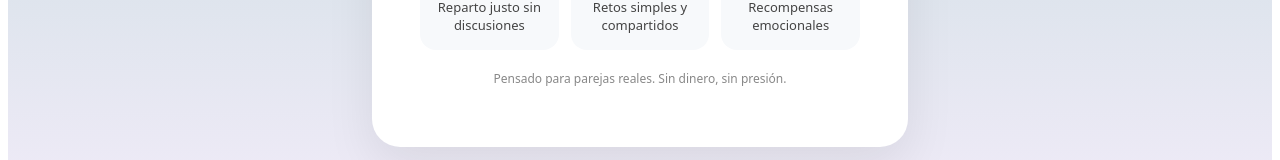
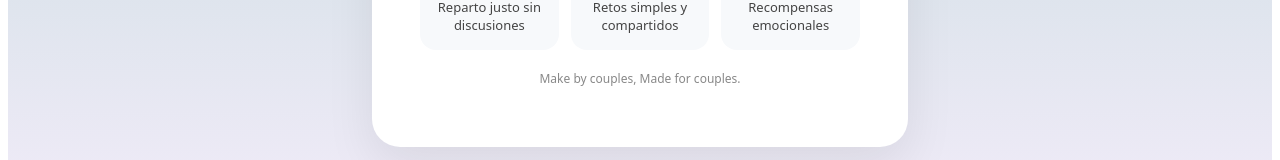
Before and after one commit to twistly-app/twistly-landing, a React (Vite) app: page / in a window 1280 px wide. Shown: the part 695-855 px from the top of the page. Built offline with nearby package versions, Linux system fonts and the light colour scheme.

Commit message:
Update App.tsx

```diff
--- a/src/App.tsx
+++ b/src/App.tsx
@@ -158,7 +158,7 @@ export default function App() {
         </div>
 
         <p style={{ marginTop: 20, fontSize: 12, color: '#888' }}>
-          Pensado para parejas reales. Sin dinero, sin presión.
+          Make by couples, Made for couples.
         </p>
       </section>
     </main>
```
